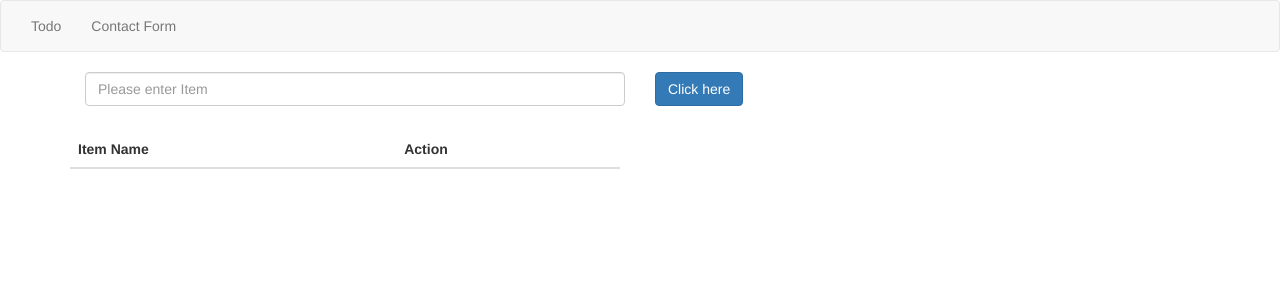
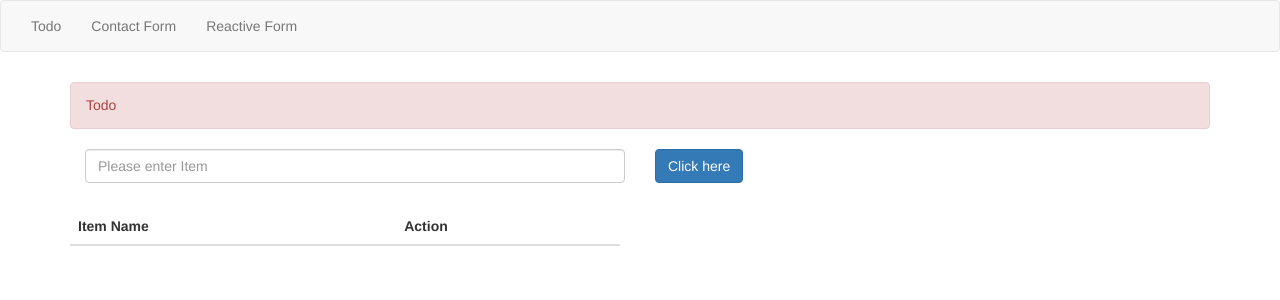
Before and after one commit to rakeshkumartiwari/angular-first-app, an Angular app: page /todo in a window 1280 px wide. Shown: the top 300 px of the page. Built offline with nearby package versions, Linux system fonts and the light colour scheme.

Commit message:
add reactive-form-component

```diff
--- a/src/app/Todo/todo.component.html
+++ b/src/app/Todo/todo.component.html
@@ -1,8 +1,11 @@
+<div class="container">
+    <h5 class="alert alert-danger">Todo</h5>
+</div>
 <div class="container">
     <div class="row">
         <div class="form-group col-lg-12">
             <div class="col-lg-6">
-                <input type='text' [(ngModel)] ="inputItem" class="form-control" placeholder="Please enter Item" />
+                <input type='text' [(ngModel)]="inputItem" class="form-control" placeholder="Please enter Item" />
                 <p style="color:red">{{msg}}</p>
             </div>
             <div class="col-lg-6">
--- a/src/app/app.component.html
+++ b/src/app/app.component.html
@@ -21,6 +21,9 @@
         <li>
           <a routerLink="contactForm">Contact Form</a>
         </li>
+        <li>
+            <a routerLink="reactiveForm">Reactive Form</a>
+          </li>
       </ul>
     </div>
   </nav>
@@ -28,15 +31,3 @@
 </body>
 
 </html>
-
-<!-- <div class="menu">
-  <ul>
-    <li>
-      <a routerLink="todo">Todo</a>
-    </li>
-    <li>
-      <a routerLink="contactForm">Contact Form</a>
-    </li>
-
-  </ul>
-</div> -->
--- a/src/app/contact-form/contact-form-component.html
+++ b/src/app/contact-form/contact-form-component.html
@@ -1,3 +1,6 @@
+<div class="container">
+    <h5 class="alert alert-danger">Contact Form</h5>
+</div>
 <div class="container">
     <form>
         <div class="row">
--- /dev/null
+++ b/src/app/reactive-form/reactive-form-component.html
@@ -0,0 +1,3 @@
+<div class="container">
+<h5 class="alert alert-danger">Reactive Form</h5>
+</div>
```
Also changed, not shown: src/app/Todo/todo.component.ts (+0 -7 lines), src/app/app.module.ts (+7 -1 lines), src/app/reactive-form/reactive-form-component.ts (added, +12 -0 lines).
